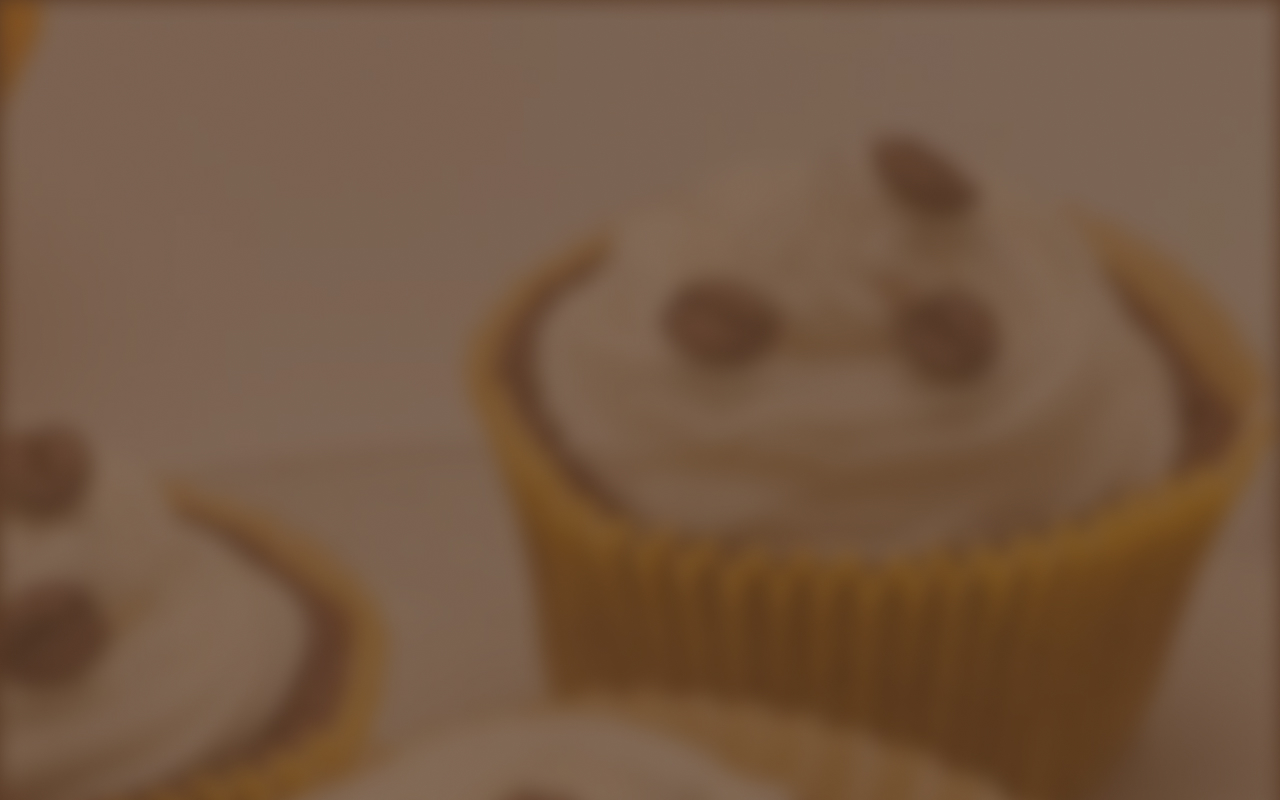
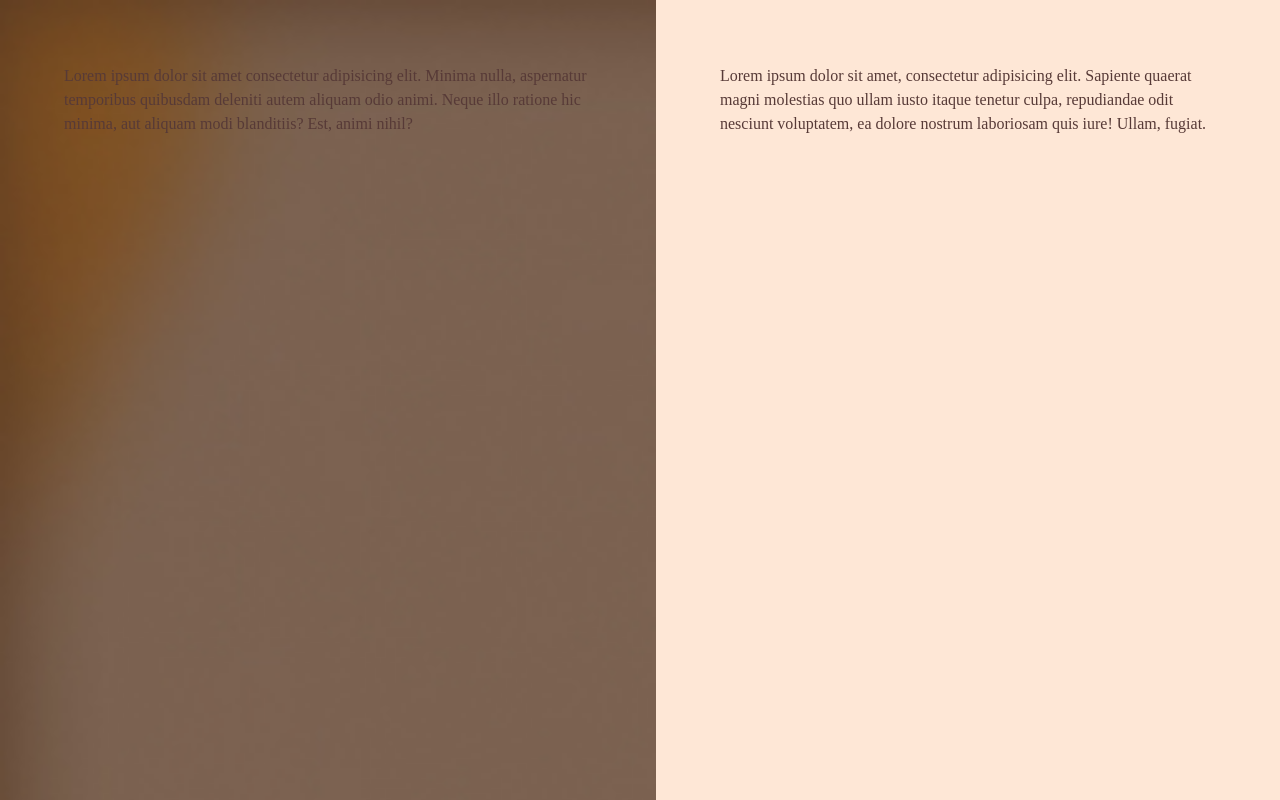
Before and after one commit to matheustorresdev97/full-stack, a plain HTML site: page 02-formulario-de-matricula/index.html in a window 1280 px wide. Shown: the top 800 px of the page. Drawn offline with Linux system fonts and the light colour scheme; files that its build step writes are made by us from their sources; files whose address does not match are found by name.

Commit message:
aplicando layout css

```diff
--- a/02-formulario-de-matricula/index.html
+++ b/02-formulario-de-matricula/index.html
@@ -13,5 +13,24 @@
       rel="stylesheet"
     />
   </head>
-  <body></body>
+  <body>
+    <div id="app">
+      <main>
+        <div class="main-container">
+          Lorem ipsum dolor sit amet consectetur adipisicing elit. Minima nulla,
+          aspernatur temporibus quibusdam deleniti autem aliquam odio animi.
+          Neque illo ratione hic minima, aut aliquam modi blanditiis? Est, animi
+          nihil?
+        </div>
+      </main>
+      <aside>
+        <div class="aide-container">
+          Lorem ipsum dolor sit amet, consectetur adipisicing elit. Sapiente
+          quaerat magni molestias quo ullam iusto itaque tenetur culpa,
+          repudiandae odit nesciunt voluptatem, ea dolore nostrum laboriosam
+          quis iure! Ullam, fugiat.
+        </div>
+      </aside>
+    </div>
+  </body>
 </html>
--- a/02-formulario-de-matricula/styles/global.css
+++ b/02-formulario-de-matricula/styles/global.css
@@ -1,6 +1,7 @@
 * {
     margin: 0px;
     padding: 0px;
+    box-sizing: border-box;
 }
 
 :root {
@@ -19,3 +20,7 @@
     --stroke-default: #F3541C;
     --semantic-error: #DC2626;
 }
+
+body {
+    overflow: hidden;
+}
--- a/02-formulario-de-matricula/styles/index.css
+++ b/02-formulario-de-matricula/styles/index.css
@@ -1 +1,2 @@
 @import url(global.css);
+@import url(layout.css);
--- /dev/null
+++ b/02-formulario-de-matricula/styles/layout.css
@@ -0,0 +1,25 @@
+#app {
+    display: grid;
+    grid-template-columns: 51.25% 48.75%;
+    height: 1000vh;
+    overflow: hidden;
+}
+
+main {
+    overflow: auto;
+    padding: 4rem;
+
+    & .main-container {
+        max-width: 33rem;
+        margin-left: auto;
+    }
+}
+
+aside {
+    padding: 4rem;
+    background-color: var(--surface-secondary);
+
+    & .aside-container {
+        max-width: 31rem;
+    }
+}
```
